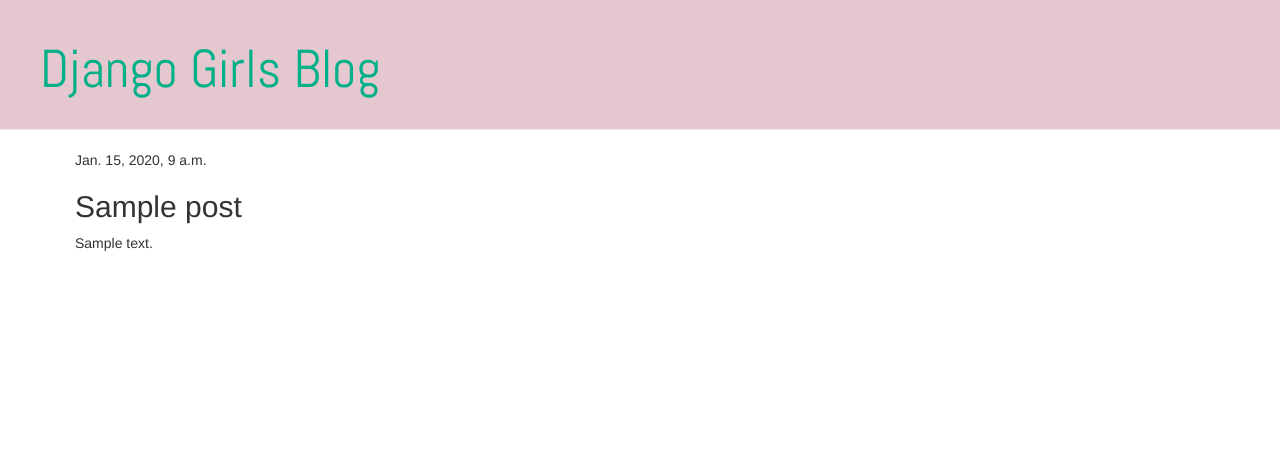
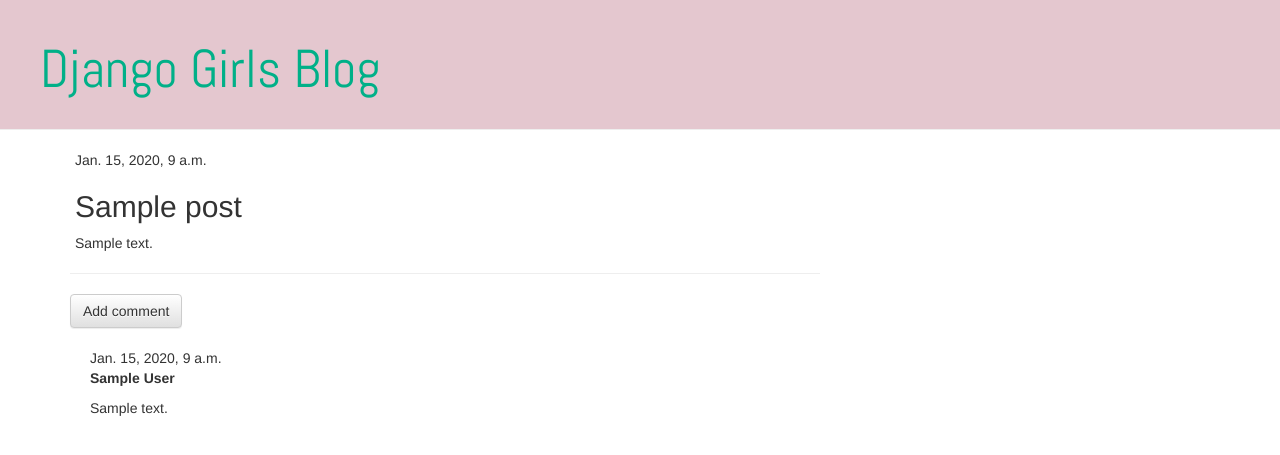
Before and after one commit to issy-edge/bridging-coursework, a Django app: page /post/1/ in a window 1280 px wide. Shown: the top 455 px of the page. Run offline with Django 3.2, Linux system fonts and the light colour scheme; tables that the repository leaves empty hold one stand-in row (values such as "Sample post"); some libraries are stand-ins or nearby versions.

Commit message:
Added comments

```diff
--- a/blog/admin.py
+++ b/blog/admin.py
@@ -1,4 +1,5 @@
 from django.contrib import admin
-from .models import Post
+from .models import Post, Comment
 
 admin.site.register(Post)
+admin.site.register(Comment)
--- a/blog/models.py
+++ b/blog/models.py
@@ -3,9 +3,10 @@
 from django.utils import timezone
 
 
-class Post(models.Model) :
+class Post(models.Model):
     author = models.ForeignKey(settings.AUTH_USER_MODEL, on_delete=models.CASCADE)
     title = models.CharField(max_length=200)
+    short_description = models.CharField(max_length=300)
     text = models.TextField()
     created_date = models.DateTimeField(default=timezone.now)
     published_date = models.DateTimeField(blank=True, null=True)
@@ -16,3 +17,18 @@
 
     def __str__(self):
         return self.title
+
+
+class Comment(models.Model):
+    post = models.ForeignKey('blog.Post', on_delete=models.CASCADE, related_name='comments')
+    author = models.CharField(max_length=200)
+    text = models.TextField()
+    created_date = models.DateTimeField(default=timezone.now)
+    approved_comment = models.BooleanField(default=False)
+
+    def approve(self):
+        self.approved_comment = True
+        self.save()
+
+    def __str__(self):
+        return self.text
--- a/blog/templates/post_detail.html
+++ b/blog/templates/post_detail.html
@@ -13,4 +13,15 @@
         <h2>{{ post.title }}</h2>
         <p>{{ post.text|linebreaksbr }}</p>
     </div>
+<hr>
+<a class="btn btn-default" href="{% url 'add_comment_to_post' pk=post.pk %}">Add comment</a>
+{% for comment in post.comments.all %}
+    <div class="comment">
+        <div class="date">{{ comment.created_date }}</div>
+        <strong>{{ comment.author }}</strong>
+        <p>{{ comment.text|linebreaks }}</p>
+    </div>
+{% empty %}
+    <p>No comments here yet :(</p>
+{% endfor %}
 {% endblock %}
--- a/blog/templates/post_list.html
+++ b/blog/templates/post_list.html
@@ -4,7 +4,8 @@
         {% for post in posts %}
             <div class="post">
                 <h2><a href="{% url 'post_detail' pk=post.pk %}">{{post.title}}</a></h2>
-                <p>{{post.text|linebreaksbr}}</p>
+                <p>{{post.short_description|linebreaksbr}}</p>
+                <a href="{% url 'post_detail' pk=post.pk %}">Comments: {{ post.comments.count }}</a>
                 <div class="publish-date">
                     <p>published: {{post.published_date}}</p>
                 </div>
--- a/blog/templates/snippets/base_css.html
+++ b/blog/templates/snippets/base_css.html
@@ -17,4 +17,7 @@
     .publish-date {
         color : #DC6284;
     }
+    .comment {
+        margin: 20px 0px 20px 20px;
+    }
 </style>
--- a/blog/urls.py
+++ b/blog/urls.py
@@ -6,4 +6,5 @@
     path('post/<int:pk>/', views.post_detail, name='post_detail'),
     path('post/new/', views.post_new, name='post_new'),
     path('post/<int:pk>/edit/', views.post_edit, name='post_edit'),
+    path('post/<int:pk>/comment/', views.add_comment_to_post, name='add_comment_to_post'),
 ]
--- a/blog/views.py
+++ b/blog/views.py
@@ -2,7 +2,7 @@
 from django.utils import timezone
 from .models import Post
 from django.shortcuts import render, get_object_or_404
-from .forms import PostForm
+from .forms import PostForm, CommentForm
 from django.shortcuts import redirect
 
 
@@ -43,3 +43,17 @@
     else:
         form = PostForm(instance=post)
     return render(request, 'post_edit.html', {'form': form})
+
+
+def add_comment_to_post(request, pk):
+    post = get_object_or_404(Post, pk=pk)
+    if request.method == "POST":
+        form = CommentForm(request.POST)
+        if form.is_valid():
+            comment = form.save(commit=False)
+            comment.post = post
+            comment.save()
+            return redirect('post_detail', pk=post.pk)
+    else:
+        form = CommentForm()
+    return render(request, 'add_comment_to_post.html', {'form': form})
```
Also changed, not shown: blog/forms.py (+9 -2 lines), blog/templates/add_comment_to_post.html (added, +9 -0 lines), blog/migrations/0002_auto_20200611_1652.py (added).
